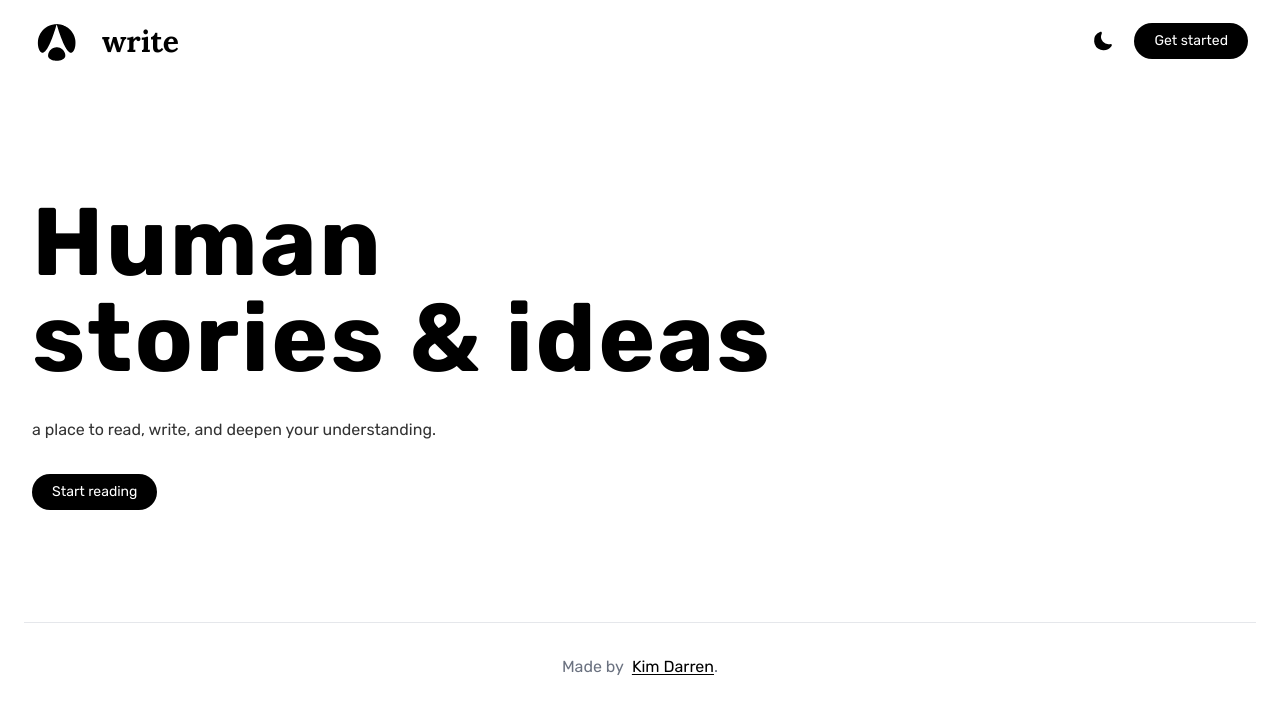
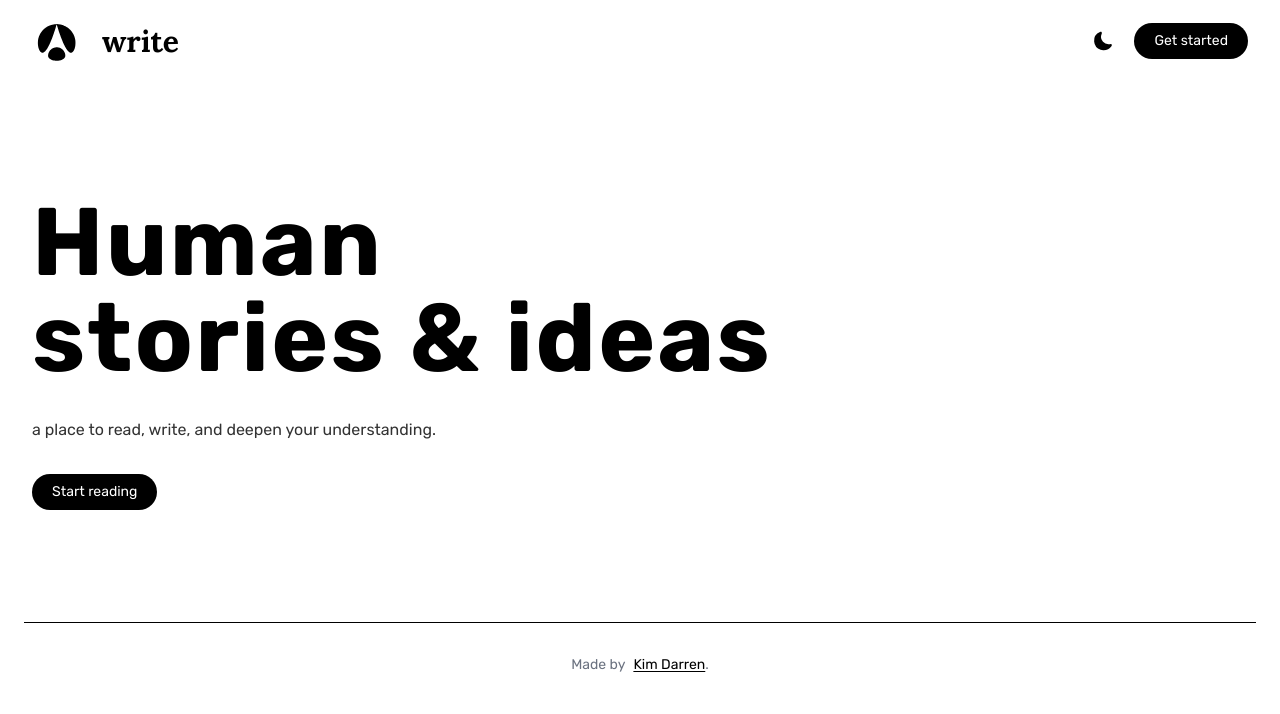
Before and after one commit to kyoushiro3/weblog, a Next.js app: page / in a window 1280 px wide. Shown: the top 714 px of the page. Built offline with nearby package versions, Linux system fonts and the light colour scheme; no server answers.

Commit message:
fixed packages.json

```diff
--- a/package.json
+++ b/package.json
@@ -15,6 +15,7 @@
     "@radix-ui/react-avatar": "^1.1.0",
     "@radix-ui/react-dropdown-menu": "^2.1.1",
     "@radix-ui/react-icons": "^1.3.0",
+    "@radix-ui/react-label": "^2.1.0",
     "@radix-ui/react-slot": "^1.1.0",
     "class-variance-authority": "^0.7.0",
     "clsx": "^2.1.1",
@@ -27,6 +28,7 @@
     "react": "^18",
     "react-dom": "^18",
     "react-icons": "^5.2.1",
+    "react-select": "^5.8.0",
     "tailwind-merge": "^2.3.0",
     "zustand": "^4.5.4"
   },
--- a/src/app/components/nav/Footer.tsx
+++ b/src/app/components/nav/Footer.tsx
@@ -4,17 +4,17 @@ import React from "react"
 const Footer = () => {
   return (
     <div className="w-full overflow-hidden">
-      <hr className="h-px w-full my-8 bg-gray-200 border-0 dark:bg-gray-700"/>
+      <hr className="h-px w-full my-8 bg-black border-0 dark:bg-gray-700"/>
       <div className="w-full flex items-center justify-center">
-        <p className="text-gray-500 dark:text-gray-400">Made by</p>
+        <p className="text-gray-500 dark:text-gray-400 text-sm">Made by</p>
         <Link
           href="https://github.com/kyoushiro3"
-          className="ml-2 underline underline-offset-2"
+          className="ml-2 underline underline-offset-2 text-sm"
           target="_blank"
         >
           Kim Darren
         </Link>
-        <p className="text-gray-500 dark:text-gray-400">.</p>
+        <p className="text-gray-500 dark:text-gray-400 text-sm">.</p>
       </div>
     </div>
   )
```
Also changed, not shown: 2 other files (tests, documents, lock files or other folders).
